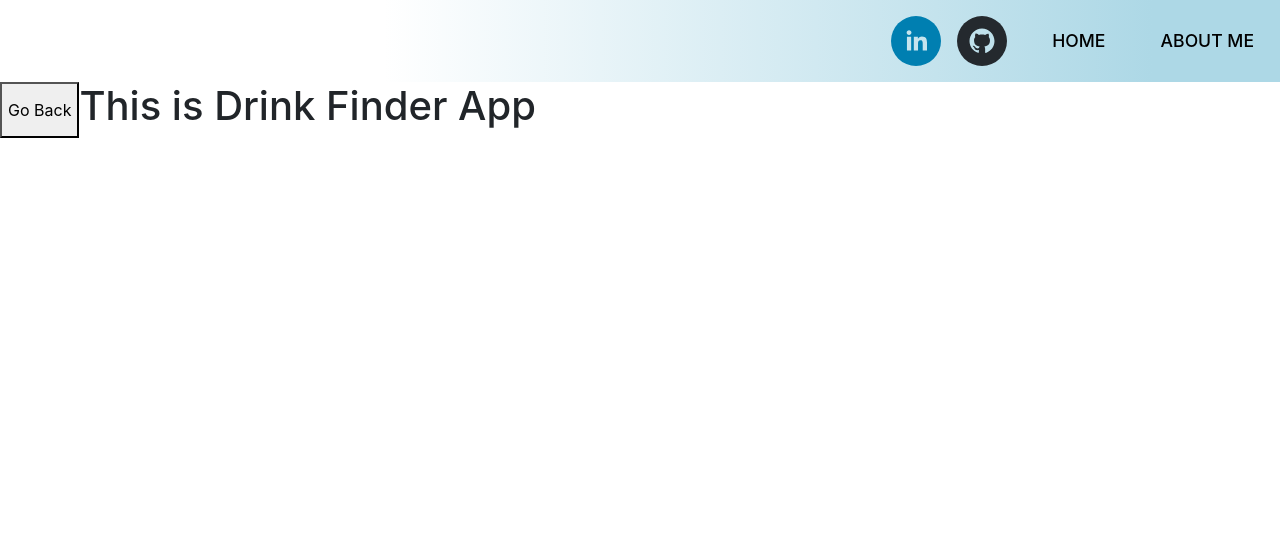
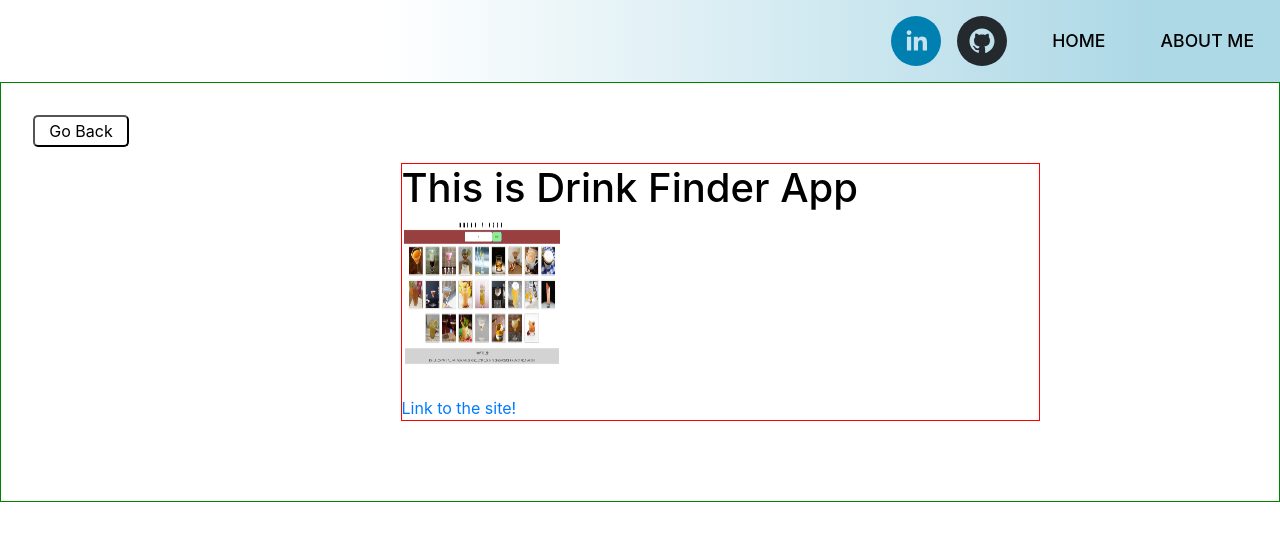
Before and after one commit to ClaytonONeill/clayton-oneill-portfolio, a React (Create React App) app: page / in a window 1280 px wide. Both pictures are taken after a click on the picture 654 px from the left and 287 px from the top of the page. Shown: the top 540 px of the page. Built offline with nearby package versions, Linux system fonts and the light colour scheme.

Commit message:
added some style to the projects pages

```diff
--- a/src/App.css
+++ b/src/App.css
@@ -115,7 +115,40 @@ body {
 
 /*  =============== PROJECT STYLE  =============== */
 
+.project-contain-all  {
+  border: 1px solid green;
+  width: 100%;
+  height: 100%;
+  display: flex;
+  flex-direction: row;
+}
 
+#project-back-button  {
+  height: 2em;
+  width: 6em;
+  border-radius: 5px;
+  background: white;
+  margin: 2em 2em;
+}
+
+#project-back-button:hover  {
+  transition: .2s ease-in-out;
+  background: lightblue;
+  cursor: pointer;
+}
+
+.project-info-contain {
+  border: 1px solid red;
+  margin: 5em auto;
+  width: 50%;
+  height: 90%;
+  color: black;
+}
+
+.shown-project-image  {
+  height: 10em;
+  width: 10em;
+}
 
 
 /* =============== ABOUT STYLE  =============== */
--- a/src/component/Project.jsx
+++ b/src/component/Project.jsx
@@ -5,8 +5,15 @@ class Project extends Component {
   render () {
     return (
       <React.Fragment>
-        <button onClick={() => {this.props.handleview('home')}}>Go Back</button>
-        <h1>This is {this.props.projectInfo.title}</h1>
+        <div className='project-contain-all'>
+          <button onClick={() => {this.props.handleview('home')}} id='project-back-button'>Go Back</button>
+          <div className='project-info-contain'>
+            <h1>This is {this.props.projectInfo.title}</h1>
+            <img src={this.props.projectInfo.image} className='shown-project-image'></img>
+            <p>{this.props.projectInfo.description}</p>
+            <a href={this.props.projectInfo.link}>Link to the site!</a>
+          </div>
+        </div>
       </React.Fragment>
     )
   }
```
